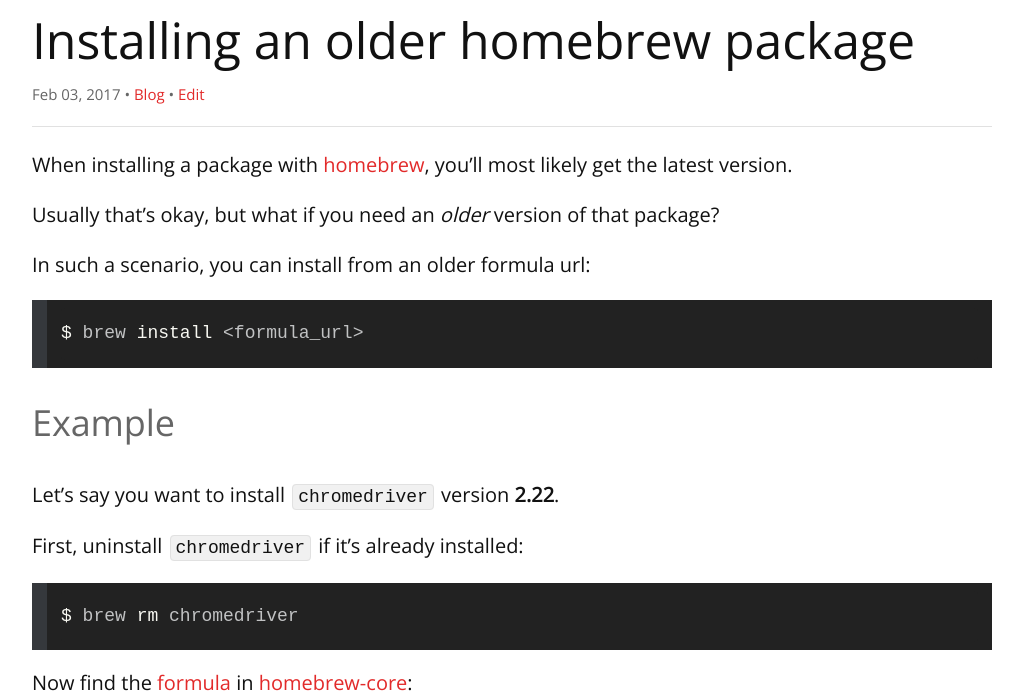
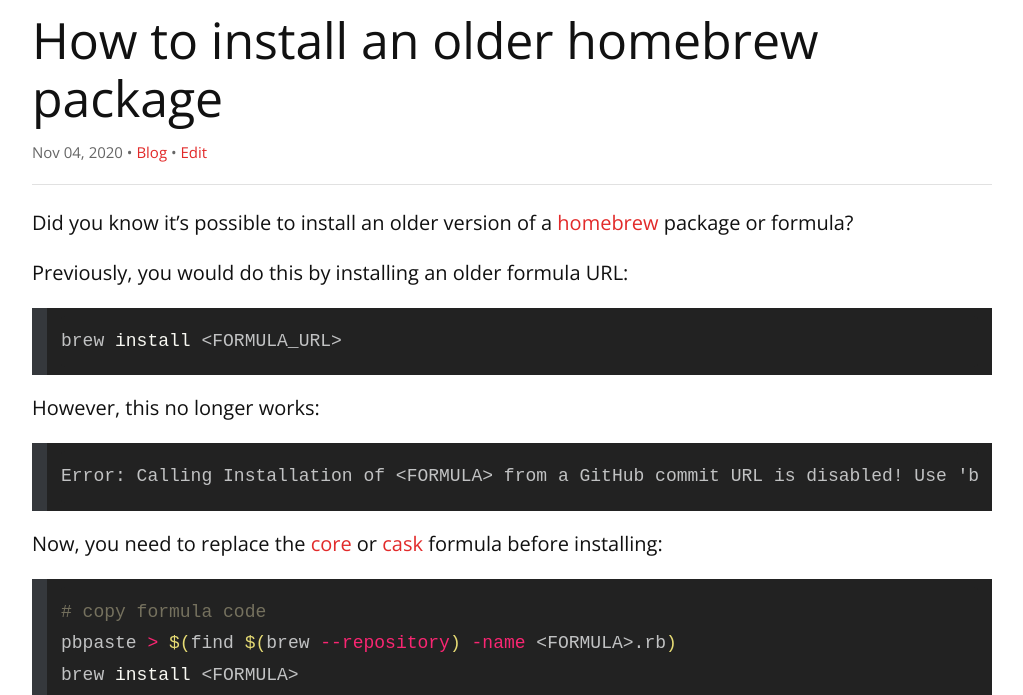
Before and after one commit to remarkablemark/remarkablemark.github.io, a Jekyll site: the page built from _posts/2017/2017-02-03-install-brew-package-version.md, in a window 1280 px wide and 1400 px high. Shown: the part 103-798 px from the top of the window, without its empty margins (128-1151 px from the left). Built offline with Jekyll 4.4.1, drawn with Linux system fonts in a browser that asks for light colours; comment, search, counter and statistics services are not loaded; some of the changed text lies outside the part shown; grey boxes are pictures that could not be loaded.

Commit message:
fix(posts): update "How to install an older homebrew package"
Post: 2017-02-03-install-brew-package-version.md

Update the post title, excerpt, and categories.

Update the post content and examples given the previous approach
no longer works. Add new screenshots.

Add "Resources" section with links to homebrew repositories and
documentation.

````diff
--- a/_posts/2017/2017-02-03-install-brew-package-version.md
+++ b/_posts/2017/2017-02-03-install-brew-package-version.md
@@ -1,51 +1,117 @@
 ---
 layout: post
-title: Installing an older homebrew package
-date: 2017-02-03 23:53:00 -4000
-excerpt: How to install an older or specific version of a homebrew package.
-categories: homebrew package
+title: How to install an older homebrew package
+date: 2017-02-03 23:53:00
+updated: 2020-11-04 20:04:20
+excerpt: How to install an older homebrew package or formula.
+categories: homebrew composer
 ---
 
-When installing a package with [homebrew](http://brew.sh), you'll most likely get the latest version.
+Did you know it's possible to install an older version of a [homebrew](https://brew.sh/) package or formula?
 
-Usually that's okay, but what if you need an _older_ version of that package?
-
-In such a scenario, you can install from an older formula url:
+Previously, you would do this by installing an older formula URL:
 
 ```sh
-$ brew install <formula_url>
+brew install <FORMULA_URL>
 ```
 
-### Example
+However, this no longer works:
 
-Let's say you want to install `chromedriver` version **2.22**.
+```
+Error: Calling Installation of <FORMULA> from a GitHub commit URL is disabled! Use 'brew extract <FORMULA>' to stable tap on GitHub instead.
+```
 
-First, uninstall `chromedriver` if it's already installed:
+Now, you need to replace the [core](https://github.com/Homebrew/homebrew-core/find/master) or [cask](https://github.com/Homebrew/homebrew-cask) formula before installing:
 
 ```sh
-$ brew rm chromedriver
+# copy formula code
+pbpaste > $(find $(brew --repository) -name <FORMULA>.rb)
+brew install <FORMULA>
 ```
 
-Now find the [formula](https://github.com/Homebrew/homebrew-core/tree/master/Formula) in [homebrew-core](https://github.com/Homebrew/homebrew-core):
+## Example
 
-![Find chromedriver formula]({{ "/images/2017/2017-02-03-brew-chromedriver-formula.png" | prepend: site.assets_path }})
+The following steps outline how to install [composer](https://getcomposer.org/) version `1.10.15`.
 
-The formula filename should be `chromedriver.rb`.
+### Prerequisites
 
-Open the [file](https://github.com/Homebrew/homebrew-core/blob/master/Formula/chromedriver.rb) in GitHub and click **History**.
-
-Use the _commit message_ as a reference to find the version that you desire:
-
-![Browse chromedriver history]({{ "/images/2017/2017-02-03-brew-chromedriver-history.png" | prepend: site.assets_path }})
-
-Open the [file](https://github.com/Homebrew/homebrew-core/blob/14c7f7415bd2feaf49def7ad53fe5f6eb32f9265/Formula/chromedriver.rb) at that point in history.
-
-Finally, click on **Raw** to get the url of the raw file.
-
-Copy it and paste it after `brew install`:
+Uninstall composer:
 
 ```sh
-$ brew install https://raw.githubusercontent.com/Homebrew/homebrew-core/14c7f7415bd2feaf49def7ad53fe5f6eb32f9265/Formula/chromedriver.rb
+brew uninstall composer
 ```
 
-Voila, you have an older version of `chromedriver` installed with brew!
+Update brew:
+
+```sh
+brew update
+```
+
+### Find the Formula
+
+Find the formula in [homebrew-core](https://github.com/Homebrew/homebrew-core/find/master) or [homebrew-cask](https://github.com/Homebrew/homebrew-cask/find/master):
+
+![Find formula]({{ "/images/2020/2020-11-04-homebrew-core-find-composer.png" | prepend: site.assets_path }})
+
+The formula filename should be `composer.rb`.
+
+Open the [file](https://github.com/Homebrew/homebrew-core/blob/master/Formula/composer.rb) and click [History](https://github.com/Homebrew/homebrew-core/commits/eb56ac0aba935d203d0e5833e50f75360f3bf5be/Formula/composer.rb):
+
+![Click History]({{ "/images/2020/2020-11-04-homebrew-core-composer-history.png" | prepend: site.assets_path }})
+
+Browse through the history and find the commit you want:
+
+![Browse commit history]({{ "/images/2020/2020-11-04-homebrew-core-composer-commit.png" | prepend: site.assets_path }})
+
+Go to the [commit](https://github.com/Homebrew/homebrew-core/commit/9e6e6a1ca8551901bff69d329c7fbb9007064134#diff-ced640e69fef80e26244a11c06d6b5f6a8a2bc478643ffcf7697cb3c370786fd), click the ellipsis next to the file, and click [View file](https://github.com/Homebrew/homebrew-core/blob/9e6e6a1ca8551901bff69d329c7fbb9007064134/Formula/composer.rb):
+
+![View file]({{ "/images/2020/2020-11-04-homebrew-core-composer-view-file.png" | prepend: site.assets_path }})
+
+Click [Raw](https://raw.githubusercontent.com/Homebrew/homebrew-core/9e6e6a1ca8551901bff69d329c7fbb9007064134/Formula/composer.rb) to open the raw file:
+
+![Click Raw]({{ "/images/2020/2020-11-04-homebrew-core-composer-raw.png" | prepend: site.assets_path }})
+
+### Replace the Formula
+
+Select and copy the raw formula:
+
+![Copy code]({{ "/images/2020/2020-11-04-homebrew-core-composer-raw-select.png" | prepend: site.assets_path }})
+
+Open the local formula on your machine:
+
+```sh
+find $(brew --repository) -name composer.rb
+```
+
+Paste the copied formula so it replaces the local formula:
+
+```sh
+pbpaste > $(find $(brew --repository) -name composer.rb)
+```
+
+Install the formula:
+
+```sh
+brew install composer
+```
+
+Once that's done, undo the changes to the formula:
+
+```sh
+cd $(find $(brew --repository) -name composer.rb -exec dirname {} \;)
+git checkout .
+```
+
+Pin the formula to prevent accidental upgrade:
+
+```sh
+brew pin composer
+```
+
+## Resources
+
+Homebrew documentation:
+
+- [Homebrew Core](https://github.com/Homebrew/homebrew-core)
+- [Homebrew Cask](https://github.com/Homebrew/homebrew-cask)
+- [Formula Cookbook](https://docs.brew.sh/Formula-Cookbook)
````
